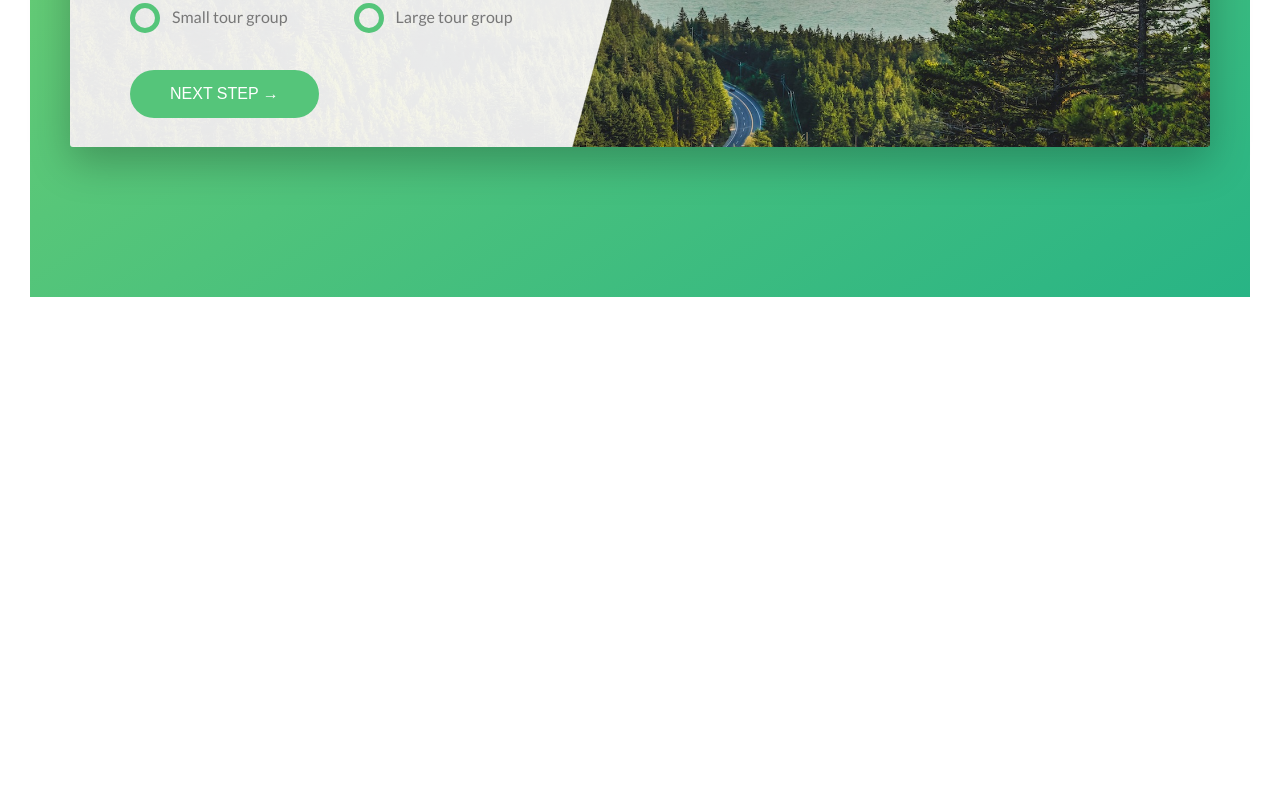
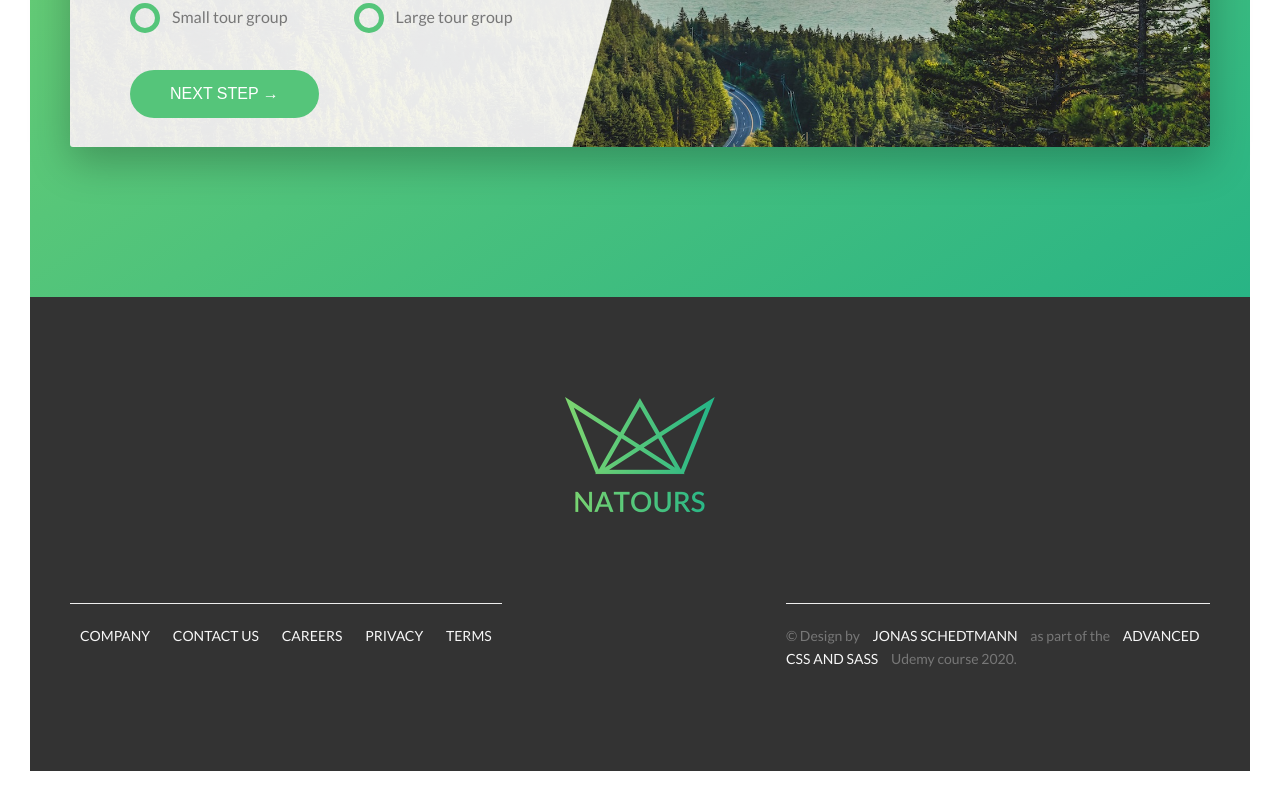
Before and after one commit to henripar/Natours, a website: page index.html in a window 1280 px wide. Shown: the part 5196-5997 px from the top of the page. Before the commit the page ends 5523 px from the top, so only its background shows below. Drawn offline with Linux system fonts and the light colour scheme; files whose address does not match are found by name.

Commit message:
footer ready

```diff
--- a/index.html
+++ b/index.html
@@ -352,6 +352,53 @@
         </div>
       </section>
     </main>
+    <footer class="footer">
+      <div class="footer__logo-box">
+        <img src="img/logo-green-2x.png" alt="Full logo" class="footer__logo" />
+      </div>
+      <div class="row">
+        <div class="col-1-of-2">
+          <div class="footer__navigation">
+            <ul class="footer__list">
+              <li class="footer__item">
+                <a href="#" class="footer__link">Company</a>
+              </li>
+              <li class="footer__item">
+                <a href="#" class="footer__link">Contact us</a>
+              </li>
+              <li class="footer__item">
+                <a href="#" class="footer__link">Careers</a>
+              </li>
+              <li class="footer__item">
+                <a href="#" class="footer__link">Privacy</a>
+              </li>
+              <li class="footer__item">
+                <a href="#" class="footer__link">Terms</a>
+              </li>
+            </ul>
+          </div>
+        </div>
+        <div class="col-1-of-2">
+          <p class="footer__copyright">
+            &COPY; Design by
+            <a
+              href="https://www.udemy.com/user/jonasschmedtmann/"
+              class="footer__link"
+            >
+              Jonas Schedtmann
+            </a>
+            as part of the
+            <a
+              href="https://www.udemy.com/course/advanced-css-and-sass/?utm_source=adwords&utm_medium=udemyads&utm_campaign=WebDevelopment_v.PROF_la.EN_cc.ROWMTA-A_ti.8322&utm_content=deal4584&utm_term=_._ag_77741649963_._ad_382118423264_._kw__._de_c_._dm__._pl__._ti_dsa-774930035449_._li_1005684_._pd__._&matchtype=b&gclid=Cj0KCQjw9b_4BRCMARIsADMUIyrH14EoLC7ki1RA6CF9QuGK7XStD0oZVK08tXZGhqhHn2wnrwTypYgaArmOEALw_wcB"
+              class="footer__link"
+            >
+              Advanced CSS and Sass
+            </a>
+            Udemy course 2020.
+          </p>
+        </div>
+      </div>
+    </footer>
     <!--
     <section>
       <div class="row">
--- a/sass/abstracts/_variables.scss
+++ b/sass/abstracts/_variables.scss
@@ -7,6 +7,7 @@ $color-grey-light-2: #eee;
 
 $color-grey-dark: #777;
 $color-grey-dark-2: #999;
+$color-grey-dark-3: #333;
 
 $color-white: #fff;
 $color-black: #000;
--- /dev/null
+++ b/sass/layout/_footer.scss
@@ -0,0 +1,53 @@
+.footer {
+  background-color: $color-grey-dark-3;
+  padding: 10rem 0;
+  font-size: 1.4rem;
+
+  &__logo-box {
+    text-align: center;
+    margin-bottom: 8rem;
+  }
+  &__logo {
+    width: 15rem;
+    height: auto;
+  }
+  &__navigation {
+    border-top: 1px solid $color-grey-light-2;
+    padding-top: 2rem;
+    display: inline-block;
+  }
+  &__list {
+    list-style: none;
+  }
+  &__item {
+    display: inline-block;
+    &:not(::last-child) {
+      margin-right: 1.5rem;
+    }
+  }
+  &__link {
+    margin: 0 1rem;
+    display: inline;
+    &:link,
+    &:visited {
+      color: $color-grey-light-1;
+      text-decoration: none;
+      text-transform: uppercase;
+      display: inline;
+      transition: all 0.2s;
+      background-color: $color-grey-dark-3;
+    }
+    &:hover,
+    &:active {
+      color: $color-primary;
+      box-shadow: 0 1rem 2rem rgba($color-black, 0.36);
+      transform: rotate(5deg) scale(1.3);
+    }
+  }
+  &__copyright {
+    border-top: 1px solid $color-grey-light-2;
+    padding-top: 2rem;
+    width: 80%;
+    float: right;
+  }
+}
--- a/sass/main.scss
+++ b/sass/main.scss
@@ -16,6 +16,8 @@
 
 @import 'layout/grid';
 
+@import 'layout/footer';
+
 @import 'components/form';
 
 @import 'components/composition';
```
Also changed, not shown: css/style.css.
